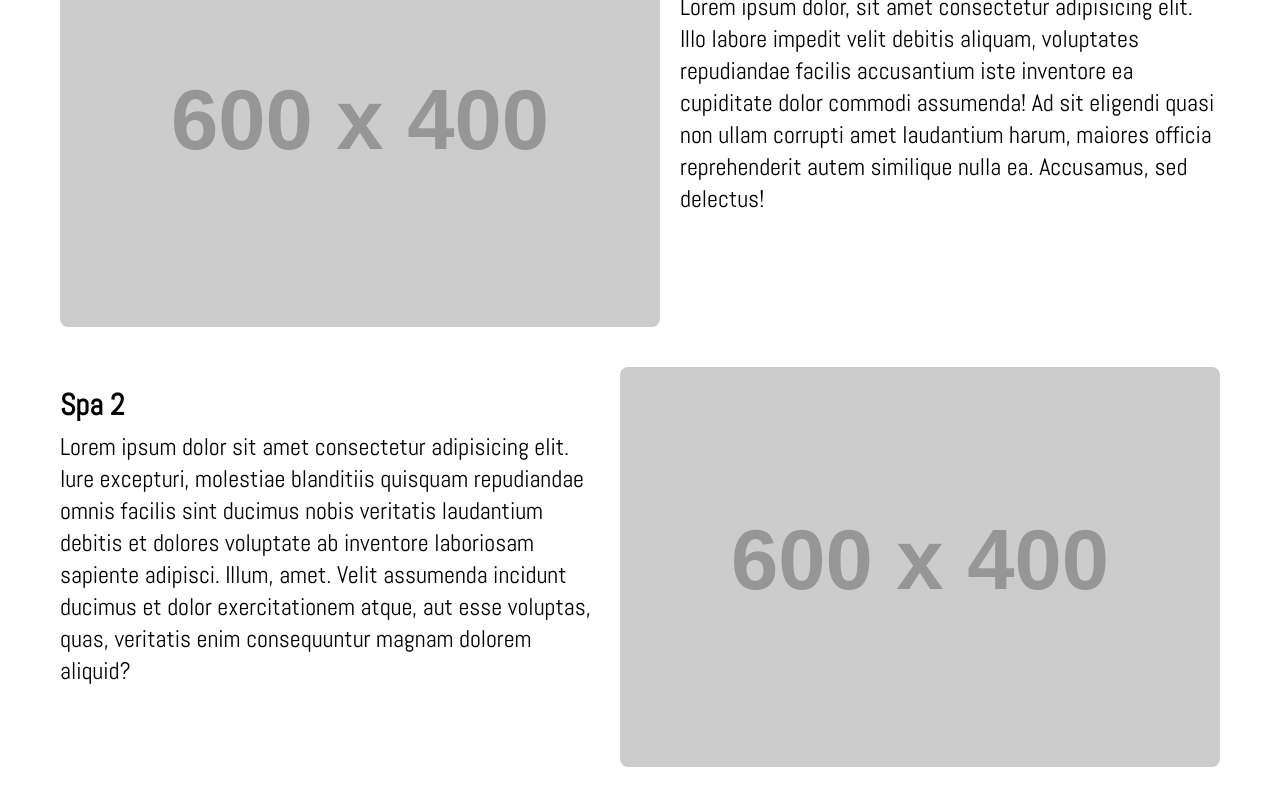
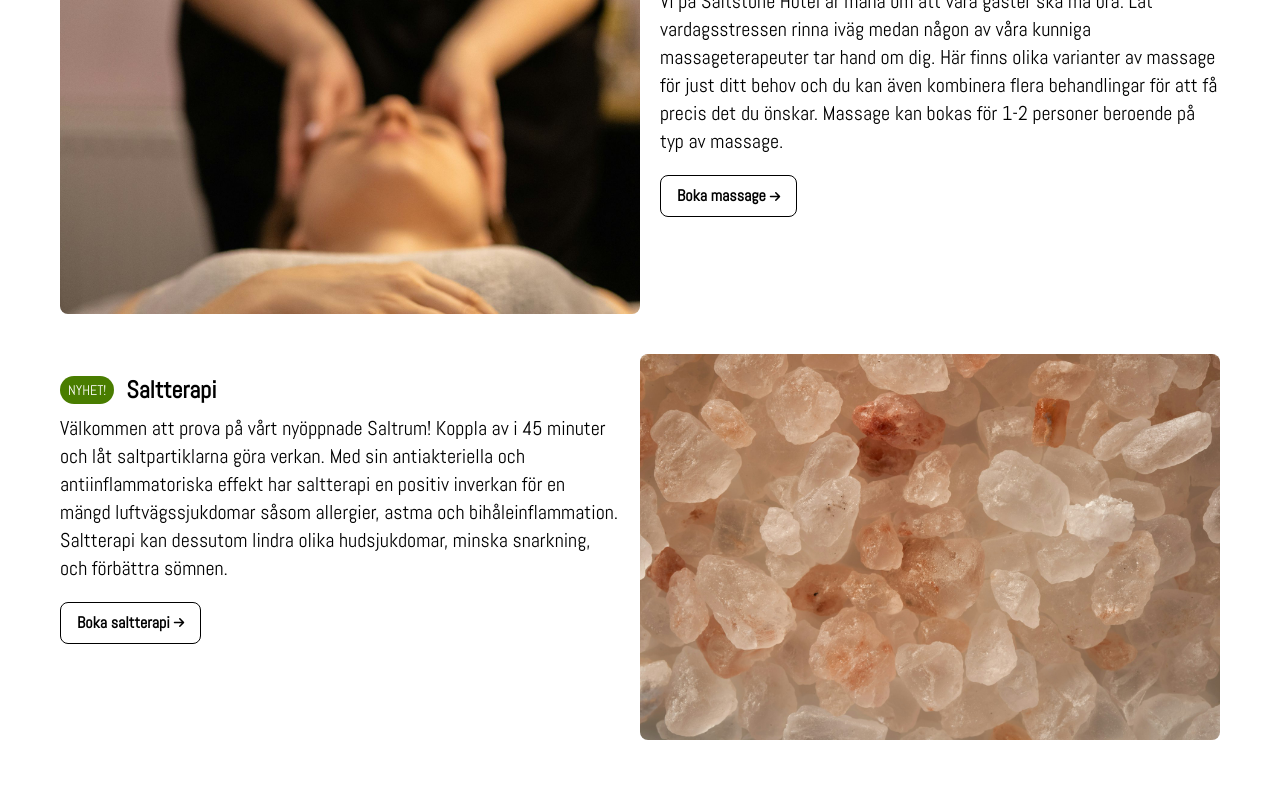
Before and after one commit to amandaconnell/saltstone, a website: page src/treatments.html in a window 1280 px wide. Shown: the part 589-1379 px from the top of the page. Drawn offline with nearby package versions, Linux system fonts and the light colour scheme; placeholder pictures from the web are drawn by us; a web font is replaced by a local one.

Commit message:
Fyllt på bilder + text i cards på treatments.html

```diff
--- a/src/treatments.html
+++ b/src/treatments.html
@@ -211,55 +211,54 @@
       <div class="flex flex-col gap-x-5 pb-10">
         <!-- Card 1 -->
         <div class="m-5 flex flex-col md:flex-row">
-          <img
-            class="card-img mr-5"
-            src="https://placehold.co/600x400"
-            alt=""
-          />
+          <img class="card-img mr-5 lg:w-1/2" src="images/massage.jpg" alt="" />
           <div class="flex h-full flex-col py-5">
-            <h2 class="pb-2 text-xl font-semibold lg:text-2xl xl:text-3xl">
-              Spa 1
-            </h2>
-            <p class="pb-5 lg:text-xl xl:text-2xl">
-              Lorem ipsum dolor, sit amet consectetur adipisicing elit. Illo
-              labore impedit velit debitis aliquam, voluptates repudiandae
-              facilis accusantium iste inventore ea cupiditate dolor commodi
-              assumenda! Ad sit eligendi quasi non ullam corrupti amet
-              laudantium harum, maiores officia reprehenderit autem similique
-              nulla ea. Accusamus, sed delectus!
+            <h2 class="pb-2 text-xl font-semibold lg:text-2xl">Massage</h2>
+            <p class="pb-5 lg:text-xl">
+              Vi på Saltstone Hotel är måna om att våra gäster ska må bra. Låt
+              vardagsstressen rinna iväg medan någon av våra kunniga
+              massageterapeuter tar hand om dig. Här finns olika varianter av
+              massage för just ditt behov och du kan även kombinera flera
+              behandlingar för att få precis det du önskar. Massage kan bokas
+              för 1-2 personer beroende på typ av massage.
             </p>
-            <!--             <a
+            <a
               class="btn mt-auto flex items-center gap-1 self-start transition hover:translate-x-1"
-              href="rooms.html"
-              >Boka rum <i class="fa-solid fa-arrow-right fa-xs"></i
-            ></a> -->
+              href="#"
+              >Boka massage <i class="fa-solid fa-arrow-right fa-xs"></i
+            ></a>
           </div>
         </div>
         <!-- Card 2 -->
         <div class="m-5 flex flex-col md:flex-row-reverse">
           <img
-            class="card-img md:ml-5"
-            src="https://placehold.co/600x400"
+            class="card-img md:ml-5 lg:w-1/2"
+            src="images/wolfgang-hasselmann-Z4h-mmzyDaU-unsplash.jpg"
             alt=""
           />
           <div class="flex h-full flex-col py-5">
-            <h2 class="pb-2 text-xl font-semibold lg:text-2xl xl:text-3xl">
-              Spa 2
+            <h2
+              class="flex items-center gap-3 pb-2 text-xl font-semibold lg:text-2xl"
+            >
+              <span
+                class="rounded-full bg-lime-700 px-2 py-1 text-sm font-medium text-white"
+                >NYHET!</span
+              >
+              Saltterapi
             </h2>
-            <p class="pb-5 lg:text-xl xl:text-2xl">
-              Lorem ipsum dolor sit amet consectetur adipisicing elit. Iure
-              excepturi, molestiae blanditiis quisquam repudiandae omnis facilis
-              sint ducimus nobis veritatis laudantium debitis et dolores
-              voluptate ab inventore laboriosam sapiente adipisci. Illum, amet.
-              Velit assumenda incidunt ducimus et dolor exercitationem atque,
-              aut esse voluptas, quas, veritatis enim consequuntur magnam
-              dolorem aliquid?
+            <p class="pb-5 lg:text-xl">
+              Välkommen att prova på vårt nyöppnade Saltrum! Koppla av i 45
+              minuter och låt saltpartiklarna göra verkan. Med sin
+              antiakteriella och antiinflammatoriska effekt har saltterapi en
+              positiv inverkan för en mängd luftvägssjukdomar såsom allergier,
+              astma och bihåleinflammation. Saltterapi kan dessutom lindra olika
+              hudsjukdomar, minska snarkning, och förbättra sömnen.
             </p>
-            <!--             <a
+            <a
               class="btn mt-auto flex items-center gap-1 self-start transition hover:translate-x-1"
-              href="spa.html"
-              >Boka tid <i class="fa-solid fa-arrow-right fa-xs"></i
-            ></a> -->
+              href="#"
+              >Boka saltterapi <i class="fa-solid fa-arrow-right fa-xs"></i
+            ></a>
           </div>
         </div>
       </div>
```
Also changed, not shown: src/images/anna-keibalo-BJ7i-96glwM-unsplash.jpg (added), src/images/massage.jpg (added), src/images/wolfgang-hasselmann-Z4h-mmzyDaU-unsplash.jpg (added), src/output.css.
